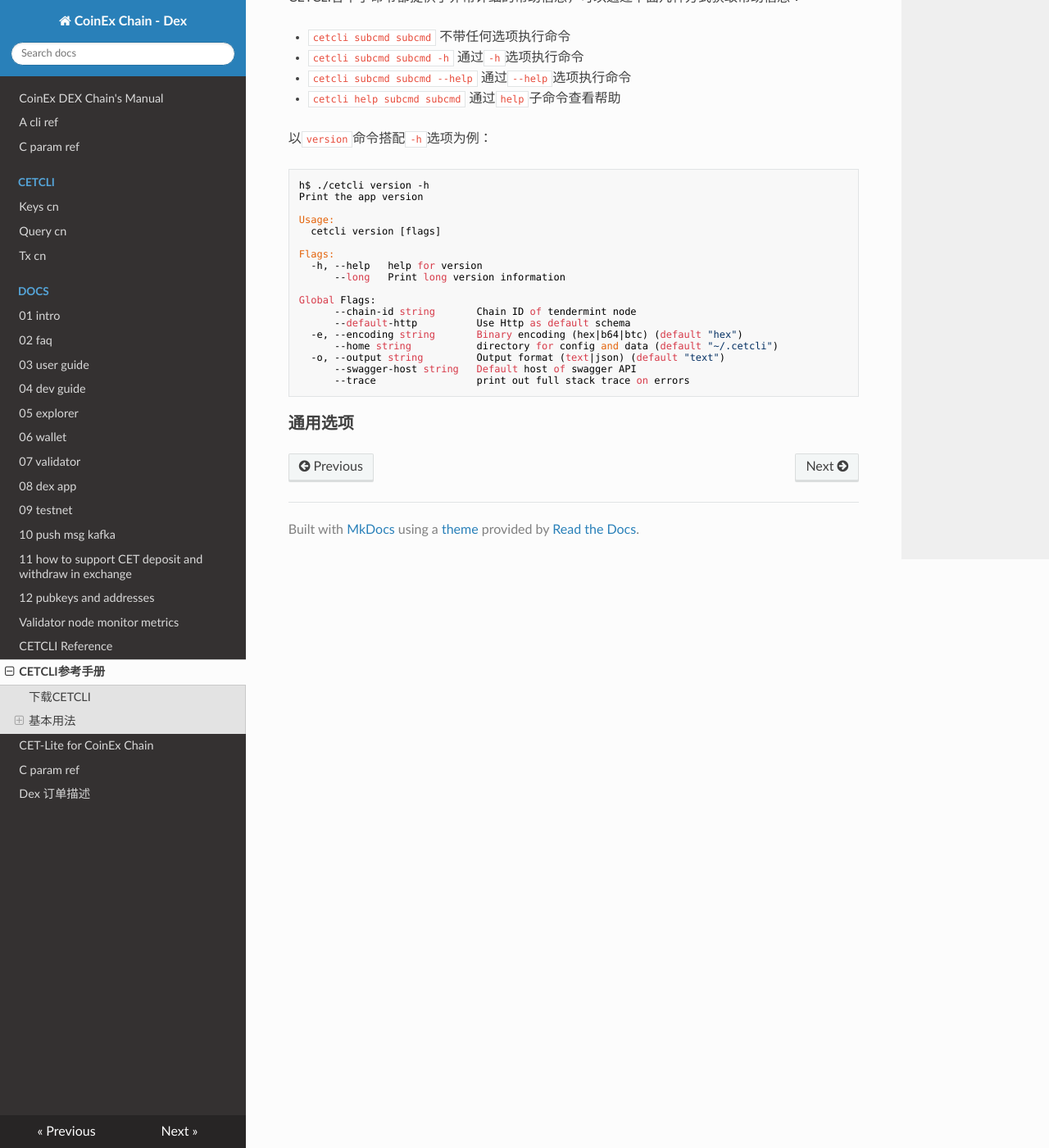
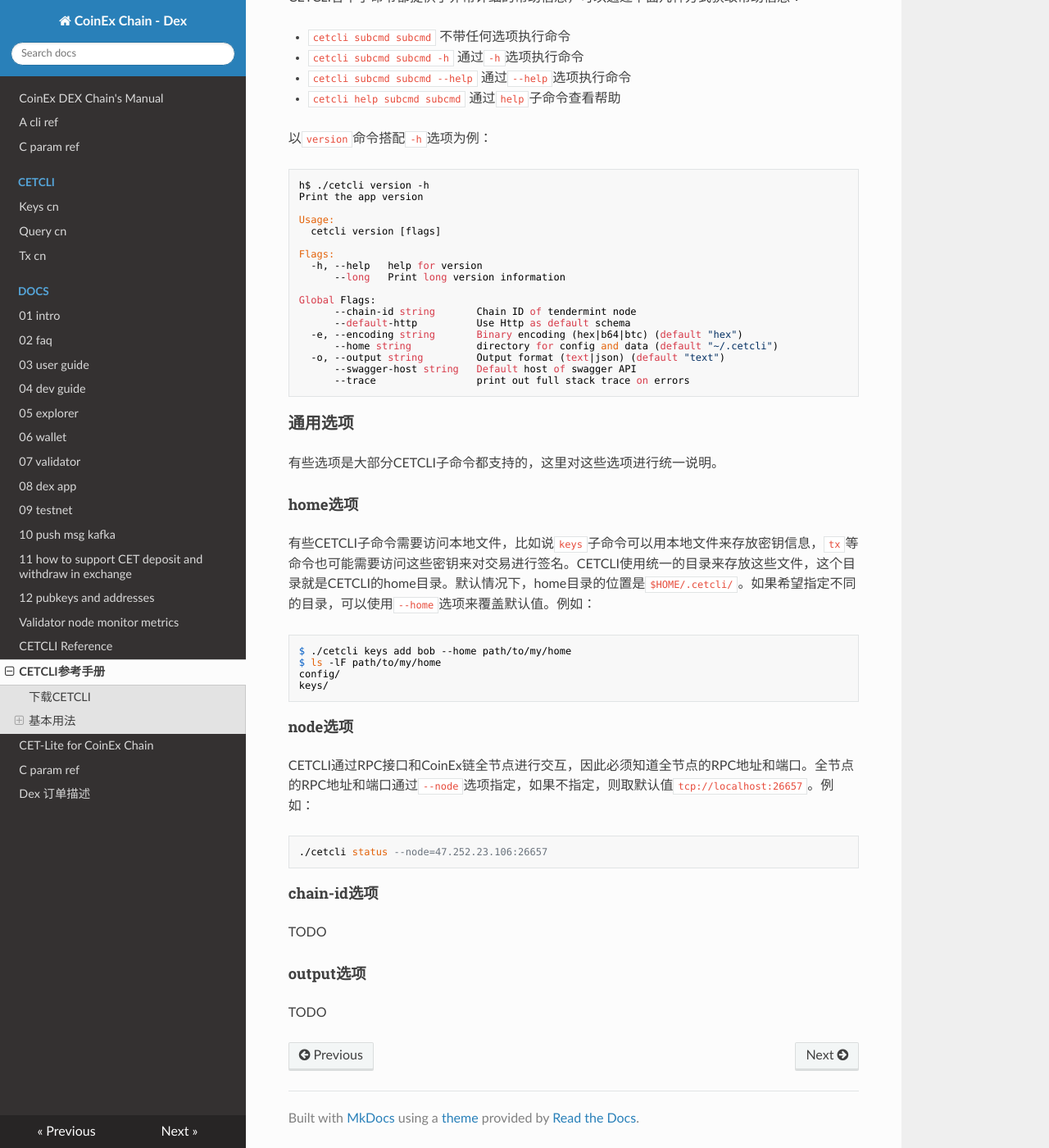
Before and after one commit to coinexchain/dex-manual, an MkDocs documentation site: the page built from docs/docs/A_cetcli_ref_cn.md, in a window 1280 px wide and 1400 px high, scrolled down 1793 px. Shown: the whole window at 82% size. Built offline with MkDocs 1.6.1, drawn with Linux system fonts in a browser that asks for light colours; nearby versions of some CDN libraries.

Commit message:
Update A_cetcli_ref_cn.md

````diff
--- a/docs/docs/A_cetcli_ref_cn.md
+++ b/docs/docs/A_cetcli_ref_cn.md
@@ -123,3 +123,40 @@ Global Flags:
 
 
 ### 通用选项
+
+有些选项是大部分CETCLI子命令都支持的，这里对这些选项进行统一说明。
+
+
+
+#### home选项
+
+有些CETCLI子命令需要访问本地文件，比如说`keys`子命令可以用本地文件来存放密钥信息，`tx`等命令也可能需要访问这些密钥来对交易进行签名。CETCLI使用统一的目录来存放这些文件，这个目录就是CETCLI的home目录。默认情况下，home目录的位置是`$HOME/.cetcli/`。如果希望指定不同的目录，可以使用`--home`选项来覆盖默认值。例如：
+
+```
+$ ./cetcli keys add bob --home path/to/my/home
+$ ls -lF path/to/my/home
+config/
+keys/
+```
+
+
+
+#### node选项
+
+CETCLI通过RPC接口和CoinEx链全节点进行交互，因此必须知道全节点的RPC地址和端口。全节点的RPC地址和端口通过`--node`选项指定，如果不指定，则取默认值`tcp://localhost:26657`。例如：
+
+```
+./cetcli status --node=47.252.23.106:26657
+```
+
+
+
+#### chain-id选项
+
+TODO
+
+
+
+#### output选项
+
+TODO
````
